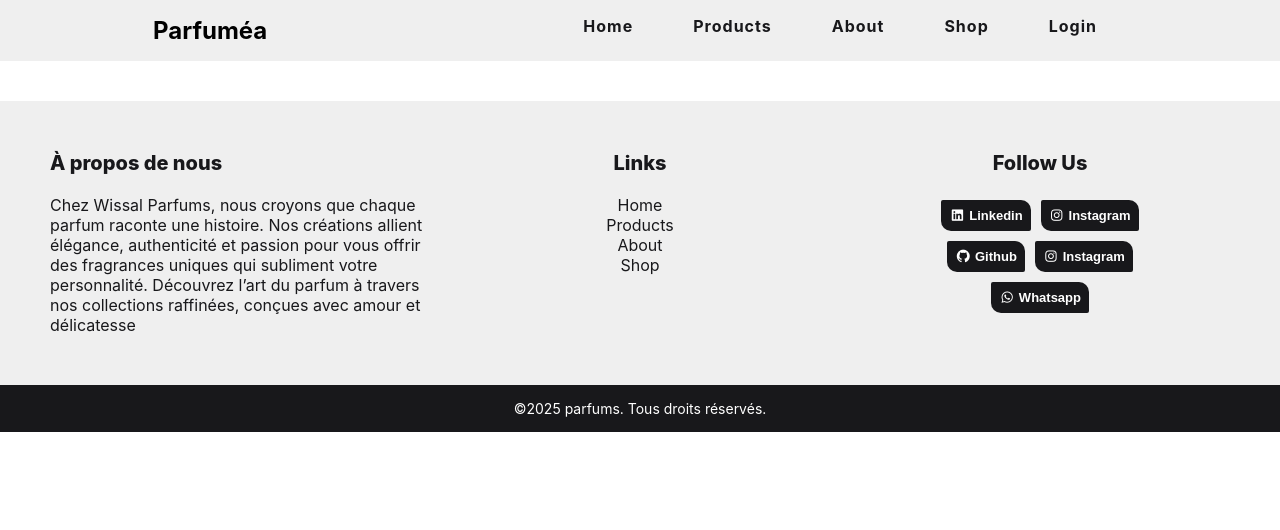
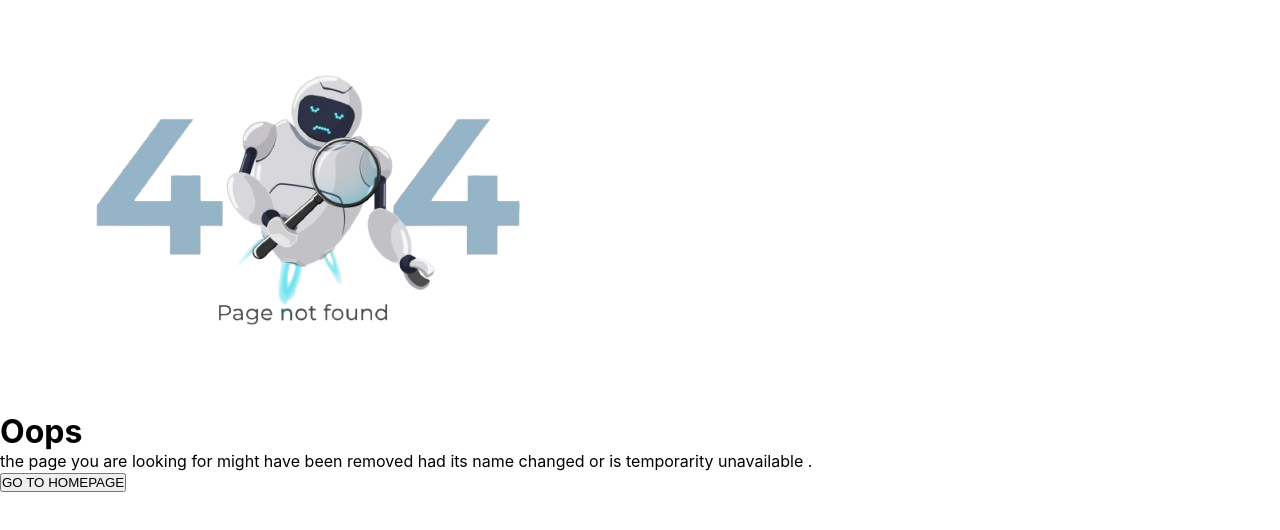
Before and after one commit to ouissalrm/Parfums, a React (Create React App) app: page / in a window 1280 px wide. Shown: the top 530 px of the page. Built offline with nearby package versions, Linux system fonts and the light colour scheme.

Commit message:
Update: ajout de nouvelles fonctionnalités

```diff
--- a/package.json
+++ b/package.json
@@ -11,6 +11,7 @@
     "react-dom": "^19.2.0",
     "react-router-dom": "^7.9.5",
     "react-scripts": "5.0.1",
+    "sass": "^1.94.2",
     "web-vitals": "^2.1.4"
   },
   "scripts": {
--- a/src/App.js
+++ b/src/App.js
@@ -1,49 +1,54 @@
-
-import './App.css';
+import { Route, Routes, BrowserRouter as Router } from 'react-router-dom';
 import Home from './Home';
 import Products from './Products';
-import { Route, BrowserRouter as Router ,Link, Routes} from 'react-router-dom';
 import About from './About';
 import Shop from './Shop';
 import Login from './Login';
 import Footer from './Footer';
-
-
+import PageNotFound from './PageNotFound';
+import Navbar from './Navbar';
 function App() {
   return (
-    <div className="App">
-
-  <div>
-     <Router>
-
-    <nav className='navbar'>
-      <div className='logoo'>
-        <h2>Parfuméa</h2>
-      </div>
-
-    <div className='navbar1'>
-       <Link to="/Home" className='nav-link'>Home</Link>
-        <Link to="/Products" className='nav-link'>Products</Link>
-           <Link to="/About" className='nav-link'>About</Link>
-
-                 <Link to="/Shop" className='nav-link'>Shop</Link>
-                    <Link to="/Login" className='nav-link'>Login</Link>
-    </div>
-    </nav>
-    <Routes>
-      <Route path='/Home' element= {<Home/>} />
-           <Route path='/Products' element={<Products />} />
-       <Route path='/About' element={<About />} />
-        <Route path='/Shop' element={<Shop />} />
-
-          <Route path='/Login' element={<Login />} />
-    </Routes>
-   </Router>
-  </div>
-  <div>
-    <Footer />
-  </div>
-    </div>
+    <Router>
+      <Routes>
+        <Route path='/Home' element={
+          <>
+            <Navbar />
+            <Home />
+            <Footer />
+          </>
+        } />
+        <Route path='/Products' element={
+          <>
+            <Navbar />
+            <Products />
+            <Footer />
+          </>
+        } />
+        <Route path='/About' element={
+          <>
+            <Navbar />
+            <About />
+            <Footer />
+          </>
+        } />
+        <Route path='/Shop' element={
+          <>
+            <Navbar />
+            <Shop />
+            <Footer />
+          </>
+        } />
+        <Route path='/Login' element={
+          <>
+            <Navbar />
+            <Login />
+            <Footer />
+          </>
+        } />
+        <Route path='*' element={<PageNotFound />} />
+      </Routes>
+    </Router>
   );
 }
 
--- /dev/null
+++ b/src/Navbar.js
@@ -0,0 +1,26 @@
+import React from 'react'
+import './App.css';
+
+import { Route, BrowserRouter as Router ,Link, Routes} from 'react-router-dom';
+
+
+export default function Navbar() {
+  return (
+    <div>
+       <nav className='navbar'>
+      <div className='logoo'>
+        <h2>Parfuméa</h2>
+      </div>
+
+    <div className='navbar1'>
+       <Link to="/Home" className='nav-link'>Home</Link>
+        <Link to="/Products" className='nav-link'>Products</Link>
+           <Link to="/About" className='nav-link'>About</Link>
+
+                 <Link to="/Shop" className='nav-link'>Shop</Link>
+                    <Link to="/Login" className='nav-link'>Login</Link>
+    </div>
+    </nav>
+    </div>
+  )
+}
--- /dev/null
+++ b/src/PageNotFound.js
@@ -0,0 +1,17 @@
+import React from 'react'
+import Not from './404.png'
+export default function PageNotFound() {
+  return (
+    <div>
+     <div className='image'>
+        <img src={Not} alt='imagenotfounf' />
+
+     </div>
+     <div className='message'>
+        <h1>Oops</h1>
+        <p>the page you are looking for might have been removed had its name changed or is temporarity unavailable .</p>
+        <input type='submit' value="GO TO HOMEPAGE" />
+     </div>
+    </div>
+  )
+}
```
Also changed, not shown: src/404.png (added), src/Page.scss (added), 1 other file (tests, documents, lock files or other folders).
